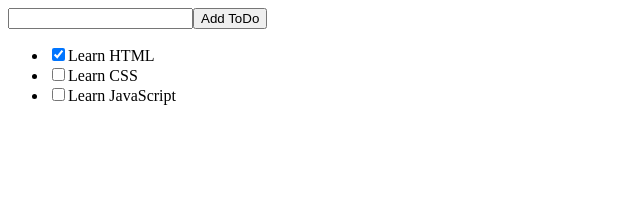
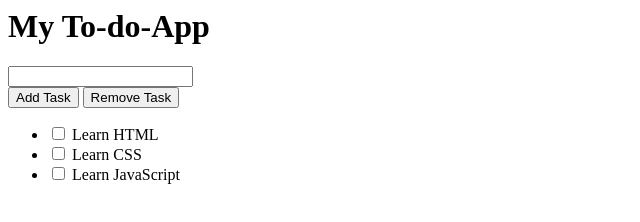
Before and after one commit to Seb-Welle/ToDo-App, a plain HTML site: page index.html in a window 1280 px wide. Shown: the whole page, without its empty margins (0-640 px from the left). Drawn offline with Linux system fonts and the light colour scheme.

Commit message:
feat: adds functions To-do-App

```diff
--- a/index.html
+++ b/index.html
@@ -1,15 +1,31 @@
-<!DOCTYPE html>
 <html lang="en">
   <head>
     <meta charset="UTF-8" />
-    <meta http-equiv="X-UA-Compatible" content="IE=edge" />
     <meta name="viewport" content="width=device-width, initial-scale=1.0" />
+    <meta http-equiv="X-UA-Compatible" content="ie=edge" />
     <link rel="stylesheet" href="style.css" />
-    <title>ToDo-App</title>
+    <title>To-Do-App</title>
   </head>
   <body>
-    <input type="text" id="new-todo" /><button id="add-todo">Add ToDo</button>
-    <ul id="list"></ul>
+    <div id="container">
+      <div class="controls">
+        <h1>My To-do-App</h1>
+        <input type="text" name="" id="input" /><br />
+        <button type="button" id="add">Add Task</button>
+        <button type="button" id="remove">Remove Task</button>
+      </div>
+      <ul id="list">
+        <li class="mycheck">
+          <input type="checkbox" id="check" /><label> Learn HTML</label>
+        </li>
+        <li class="mycheck">
+          <input type="checkbox" id="check" /><label> Learn CSS</label>
+        </li>
+        <li class="mycheck">
+          <input type="checkbox" id="check" /><label> Learn JavaScript</label>
+        </li>
+      </ul>
+    </div>
     <script src="script.js"></script>
   </body>
 </html>
--- a/script.js
+++ b/script.js
@@ -1,39 +1,41 @@
-const state = {
-  todo: [
-    { description: "Learn HTML", done: true },
-    { description: "Learn CSS", done: false },
-    { description: "Learn JavaScript", done: false },
-  ],
-};
+const ul = document.querySelector("#list");
+const addButton = document.querySelector("#add");
+addButton.addEventListener("click", addItem);
+let li = [];
 
-/* Visualisierung des State Teil 1 */
-function renderTodos() {
-  const list = document.querySelector("#list");
-  list.innerHTML = "";
-
-  state.todo.forEach((todo) => {
-    const todoLi = document.createElement("li");
-
+function addItem() {
+  const input = document.querySelector("#input");
+  const item = input.value;
+  const textNode = document.createTextNode(item);
+  if (item === "" || item === " ") {
+    message = "Keine Beschreibung eingegeben";
+    alert(message);
+    return false;
+  } else {
+    li = document.createElement("li");
     const checkbox = document.createElement("input");
     checkbox.type = "checkbox";
-    checkbox.checked = todo.done;
+    checkbox.setAttribute("id", "check");
 
-    /* State des Benutzers über die Checkbox aktualisieren */
-    checkbox.addEventListener("change", (e) => {
-      /* todo-Parameter ist hier noch im Scope der Funktion */
-      console.log(e.target.checked);
-      const newTodoDoneState = e.target.checked;
-      todo.done = newTodoDoneState;
-    });
-
-    /* Visualisierung des State Teil 2 */
-    todoLi.appendChild(checkbox);
-
-    const todoText = document.createTextNode(todo.description);
-    todoLi.append(todoText);
-
-    list.appendChild(todoLi);
-  });
+    const label = document.createElement("label");
+    ul.appendChild(label);
+    li.appendChild(checkbox);
+    label.appendChild(textNode);
+    li.appendChild(label);
+    ul.insertBefore(li, ul.childNodes[0]);
+    input.value = "";
+  }
 }
 
-renderTodos();
+const removeButton = document.querySelector("#remove");
+removeButton.addEventListener("click", removeItem);
+
+function removeItem() {
+  li = ul.children;
+  for (let index = 0; index < li.length; index++) {
+    const element = li[index];
+    while (li[index] && li[index].children[0].checked) {
+      ul.removeChild(li[index]);
+    }
+  }
+}
```
